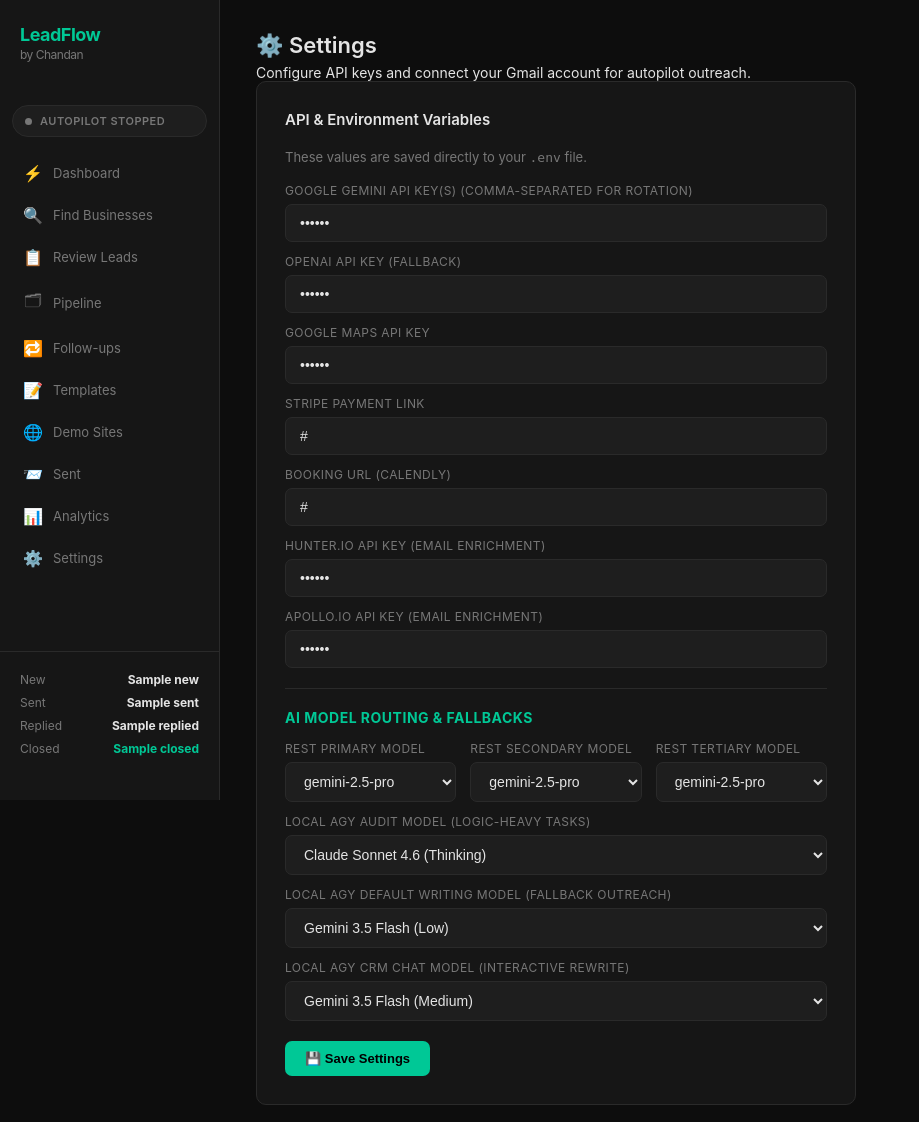
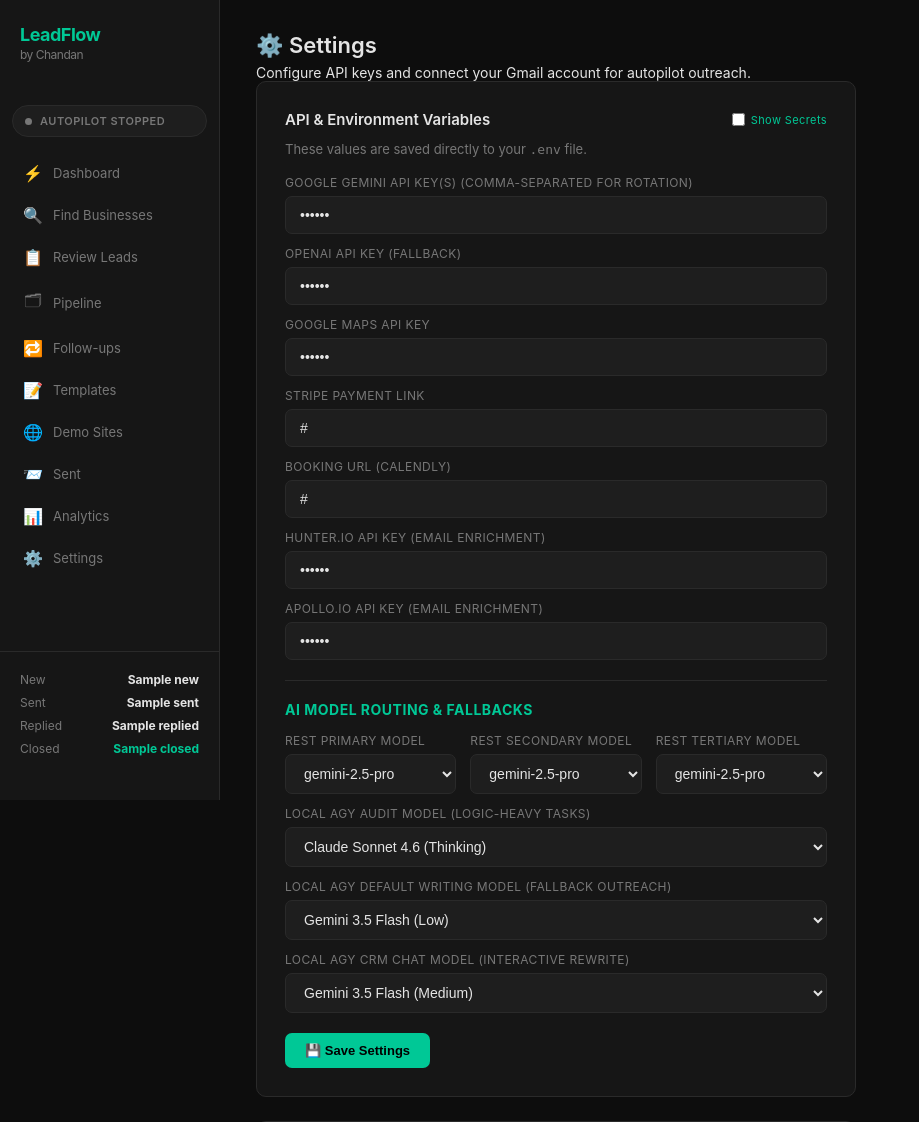
Before and after one commit to Power7T/leadflow, a FastAPI app: template templates/settings.html in a window 1280 px wide. Shown: the top 1122 px of the page, without its empty margins (0-919 px from the left). Run offline with FastAPI, Linux system fonts and the light colour scheme; the template is opened without the code that fills it: most values are stand-ins (such as "Sample title", 1, 10 or a date in 2020); parts of the project's set-up code (start-up, migrations or seed data) failed here and were passed over.

Commit message:
Add 'Show Secrets' visibility toggle for API keys in settings

```diff
--- a/templates/settings.html
+++ b/templates/settings.html
@@ -11,7 +11,12 @@
 </div>
 
 <div class="form-card" style="max-width: 600px; margin-bottom: 24px;">
-  <h2>API & Environment Variables</h2>
+  <div style="display: flex; justify-content: space-between; align-items: center; margin-bottom: 12px;">
+    <h2 style="margin: 0; font-size: 15px; font-weight: 600;">API & Environment Variables</h2>
+    <label style="display: inline-flex; align-items: center; gap: 6px; cursor: pointer; text-transform: none; font-size: 11px; margin: 0; color: var(--accent);">
+      <input type="checkbox" id="toggleShowKeys" style="width: auto; margin: 0;"> Show Secrets
+    </label>
+  </div>
   <p style="color:var(--text-dim);font-size:13px;margin-bottom:18px">
     These values are saved directly to your <code>.env</code> file.
   </p>
@@ -228,5 +233,14 @@ async function testGmail() {
   btn.textContent = '🔌 Test Connection';
   btn.disabled = false;
 }
+
+document.getElementById('toggleShowKeys').addEventListener('change', (e) => {
+  const type = e.target.checked ? 'text' : 'password';
+  const fields = ['GEMINI_API_KEY', 'OPENAI_API_KEY', 'GOOGLE_MAPS_API_KEY', 'HUNTER_API_KEY', 'APOLLO_API_KEY', 'SENDER_APP_PASSWORD'];
+  fields.forEach(id => {
+    const el = document.getElementById(id);
+    if (el) el.type = type;
+  });
+});
 </script>
 {% endblock %}
```
